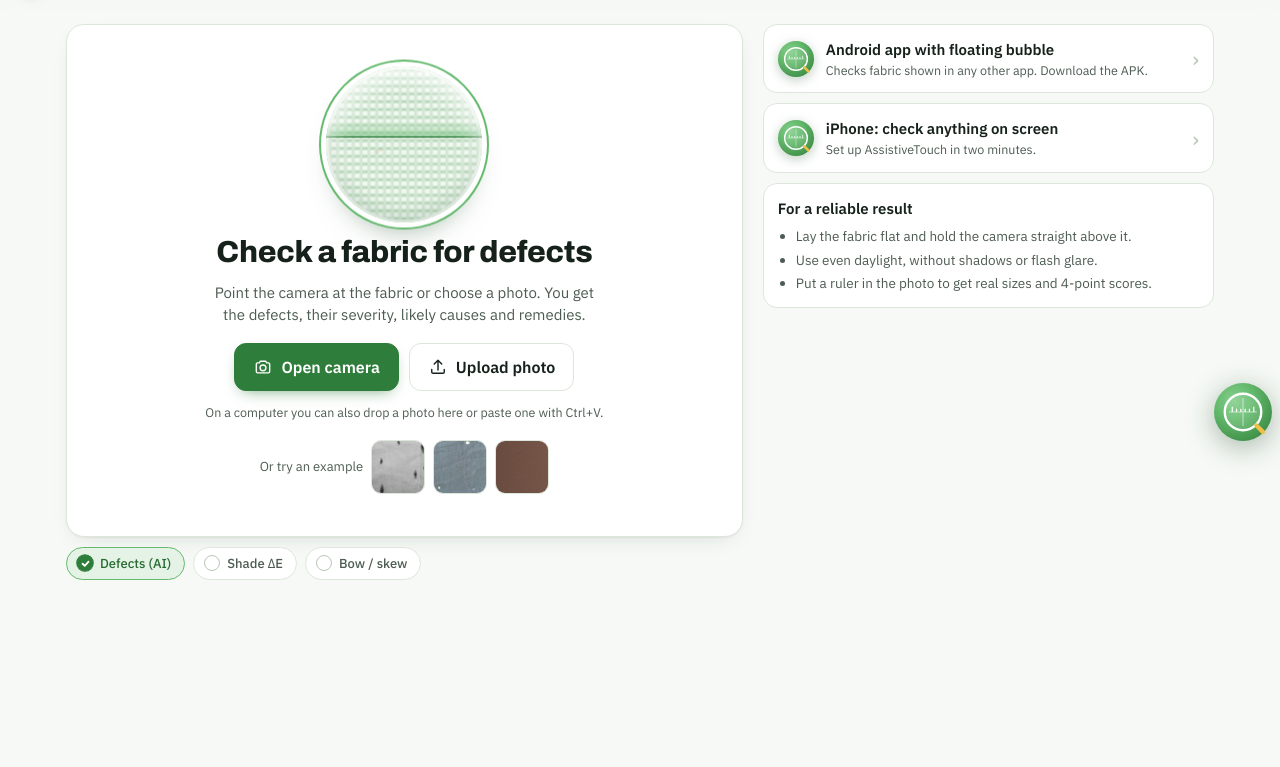
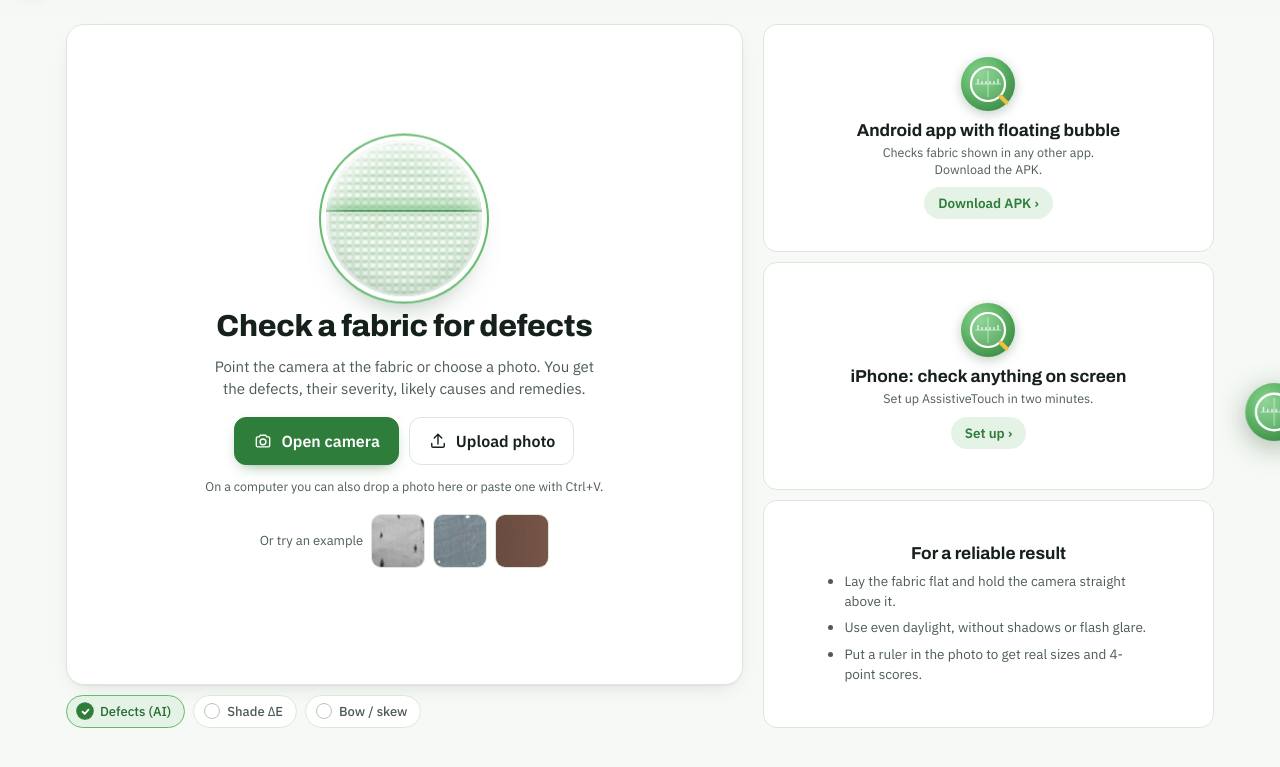
Before and after one commit to hasnmhdi07-commits/fabric-inspector, a website: page web_static/index.html in a window 1280 px wide. Shown: the part 57-824 px from the top of the page. Before the commit the page ends 800 px from the top, so only its background shows below. Drawn offline with Linux system fonts and the light colour scheme; no server answers.

Commit message:
Symmetric start screen; bubble docks half-hidden at the screen edge
On wide screens the main box and the right column share one height and the three
cards split it evenly as centred tiles. The page bubble rests half outside the edge,
slides out on hover, and no longer sits under the page scrollbar.

Co-Authored-By: Claude Opus 5.5 <noreply@anthropic.com>

```diff
--- a/web_static/css/app.css
+++ b/web_static/css/app.css
@@ -392,3 +392,28 @@ body.pipbody[data-view="bubble"] { display: grid; place-items: center; min-heigh
                      -webkit-mask-image: linear-gradient(#000 calc(100% - 22px), transparent); mask-image: linear-gradient(#000 calc(100% - 22px), transparent); }
   #results .actions { margin-top: 0; }
 }
+
+/* wide screens, start screen: the main box and the right column share one height; the three cards split it evenly */
+@media (min-width: 900px) {
+  #scr-scan[data-state=empty] .stagecol { height: var(--colh); grid-template-rows: minmax(0, 1fr) auto; }
+  #scr-scan[data-state=empty] .stage { min-height: 0; }
+  #scr-scan[data-state=empty] .empty { height: 100%; }
+  #scr-scan[data-state=empty] #sidecards { height: var(--colh); grid-auto-rows: 1fr; position: sticky; top: 76px; }
+  #sidecards > .card { align-content: center; }
+  #sidecards .tips { display: grid; gap: 8px; }
+  #sidecards .tips ul { margin: 0; padding-left: 18px; display: grid; gap: 6px; }
+}
+/* the page bubble rests half outside the screen edge and slides out on hover / focus */
+.fbub.dock-l { transform: translateX(-40%); } .fbub.dock-r { transform: translateX(40%); }
+.fbub.dock-l:hover, .fbub.dock-r:hover, .fbub:focus-visible, .fbub.drag { transform: none; }
+@media (min-width: 900px) {
+  #sidecards > a.card.link { grid-template-columns: 1fr; justify-items: center; text-align: center; gap: 10px; padding: 20px 22px; }
+  #sidecards > a.card.link .pickglass { width: 54px; height: 54px; }
+  #sidecards > a.card.link b { font: 700 1.08rem var(--f-display); font-stretch: 106%; }
+  #sidecards > a.card.link small { max-width: 34ch; margin: 4px auto 0; }
+  #sidecards > a.card.link::after { content: attr(data-cta) "  ›"; font: 600 13.5px var(--f-body); color: var(--fern); padding: 7px 14px; border-radius: 999px; background: var(--fern-soft); }
+  #sidecards > a.card.link:hover::after { transform: none; background: var(--fern); color: #fff; }
+  #sidecards .tips { justify-items: center; text-align: center; }
+  #sidecards .tips b { font: 700 1.08rem var(--f-display); font-stretch: 106%; }
+  #sidecards .tips ul { text-align: left; max-width: 40ch; }
+}
--- a/web_static/index.html
+++ b/web_static/index.html
@@ -141,11 +141,11 @@
         <div><b>Floating bubble</b><small id="bubbleState">Check fabric shown in any other app: camera, gallery, WhatsApp, a PDF.</small></div>
         <button id="bubbleToggle" class="btn sm primary">Start</button>
       </div>
-      <a class="webonly card link" href="download/FabricInspector.apk" id="apkLink">
+      <a class="webonly card link" href="download/FabricInspector.apk" id="apkLink" data-cta="Download APK">
         <svg class="pickglass"><use href="#i-glass"/></svg>
         <div><b>Android app with floating bubble</b><small>Checks fabric shown in any other app. Download the APK.</small></div>
       </a>
-      <a class="webonly card link" href="iphone.html">
+      <a class="webonly card link" href="iphone.html" data-cta="Set up">
         <svg class="pickglass"><use href="#i-glass"/></svg>
         <div><b>iPhone: check anything on screen</b><small>Set up AssistiveTouch in two minutes.</small></div>
       </a>
--- a/web_static/js/bubble.js
+++ b/web_static/js/bubble.js
@@ -251,19 +251,22 @@ export class Bubble {
     const b = document.createElement("button");
     b.className = "fbub"; b.setAttribute("aria-label", "Fabric Inspector quick actions");
     b.innerHTML = glass() + "<i hidden></i>";
+    const vw = () => document.documentElement.clientWidth || innerWidth;     // without the scrollbar
     let pos = null;
     try { pos = JSON.parse(localStorage.getItem("fi-bubble-pos") || "null"); } catch { /* ignore */ }
     const place = (x, y) => { b.style.left = x + "px"; b.style.top = y + "px"; };
     const snap = () => {
       const s = b.offsetWidth, r = b.getBoundingClientRect();
-      const x = r.left + s / 2 < innerWidth / 2 ? 8 : innerWidth - s - 8;
+      const left = r.left + s / 2 < vw() / 2, x = left ? 0 : vw() - s;
+      b.classList.toggle("dock-l", left); b.classList.toggle("dock-r", !left);
       const y = Math.min(Math.max(r.top, 70), innerHeight - s - 90);
       place(x, y);
-      try { localStorage.setItem("fi-bubble-pos", JSON.stringify({ right: x > 8, y: y / innerHeight })); } catch { /* ignore */ }
+      try { localStorage.setItem("fi-bubble-pos", JSON.stringify({ right: !left, y: y / innerHeight })); } catch { /* ignore */ }
     };
     document.body.appendChild(b);
     const s = b.offsetWidth || 58;
-    place(pos && !pos.right ? 8 : innerWidth - s - 8, pos ? pos.y * innerHeight : innerHeight * 0.55);
+    place(pos && !pos.right ? 0 : vw() - s, pos ? pos.y * innerHeight : innerHeight * 0.55);
+    b.classList.add(pos && !pos.right ? "dock-l" : "dock-r");
     let start = null, moved = false;
     b.addEventListener("pointerdown", (e) => { start = [e.clientX, e.clientY, b.offsetLeft, b.offsetTop]; moved = false; b.setPointerCapture(e.pointerId); });
     b.addEventListener("pointermove", (e) => {
--- a/web_static/sw.js
+++ b/web_static/sw.js
@@ -1,5 +1,5 @@
-// Offline cache (generated by build_static.py) - version b7ad95cfeb
-const CACHE = "fdi-b7ad95cfeb";
+// Offline cache (generated by build_static.py) - version 6456008cfe
+const CACHE = "fdi-6456008cfe";
 const FILES = ["css/app.css", "examples/hole_example.jpg", "examples/skew_example.jpg", "examples/stain_example.jpg", "icons/icon-192.png", "icons/icon-512.png", "index.html", "iphone.html", "js/app.js", "js/bubble.js", "js/camera.js", "js/detector.js", "js/imgutil.js", "js/kb.js", "js/shade.js", "js/skew.js", "js/store.js", "js/verdict.js", "kb.json", "manifest.webmanifest", "model/best.onnx", "ort/ort-wasm-simd-threaded.mjs", "ort/ort-wasm-simd-threaded.wasm", "ort/ort.wasm.min.mjs"];
 const clean = (r) => (r && r.redirected ? r.blob().then((b) => new Response(b, { status: 200, headers: r.headers })) : r);
 // one file at a time with retries: on a weak mobile connection a single failed download must not undo the rest
```
Also changed, not shown: results/app_test/bubble_menu_last.png, results/app_test/bubble_menu_web.png, results/app_test/bubble_pick_empty.png, results/app_test/bubble_pick_selected.png, results/app_test/bubble_result_web.png, results/app_test/start_desktop.png (added), results/app_test/static_pc.png, results/app_test/static_phone.png, 1 other file.
